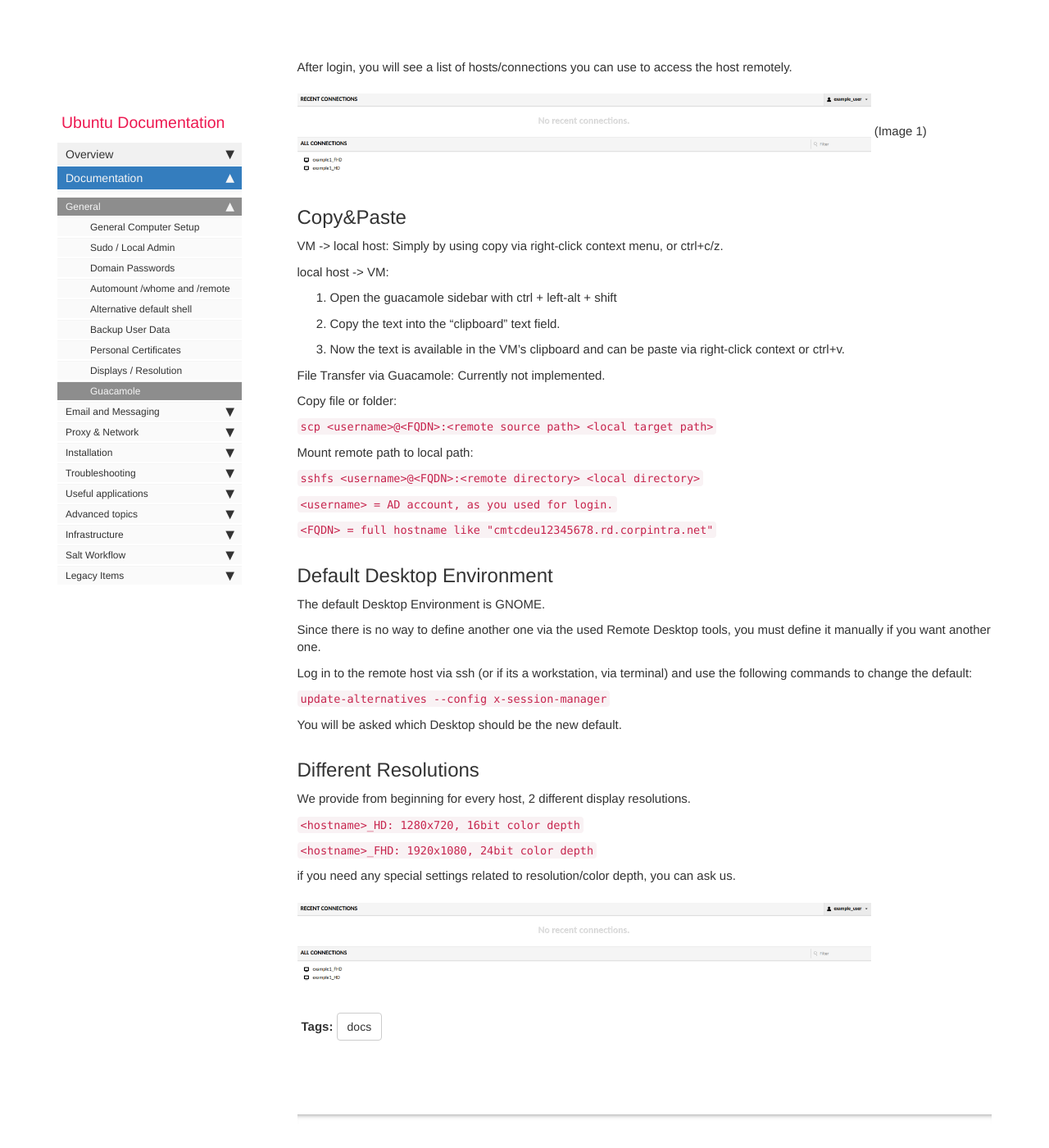
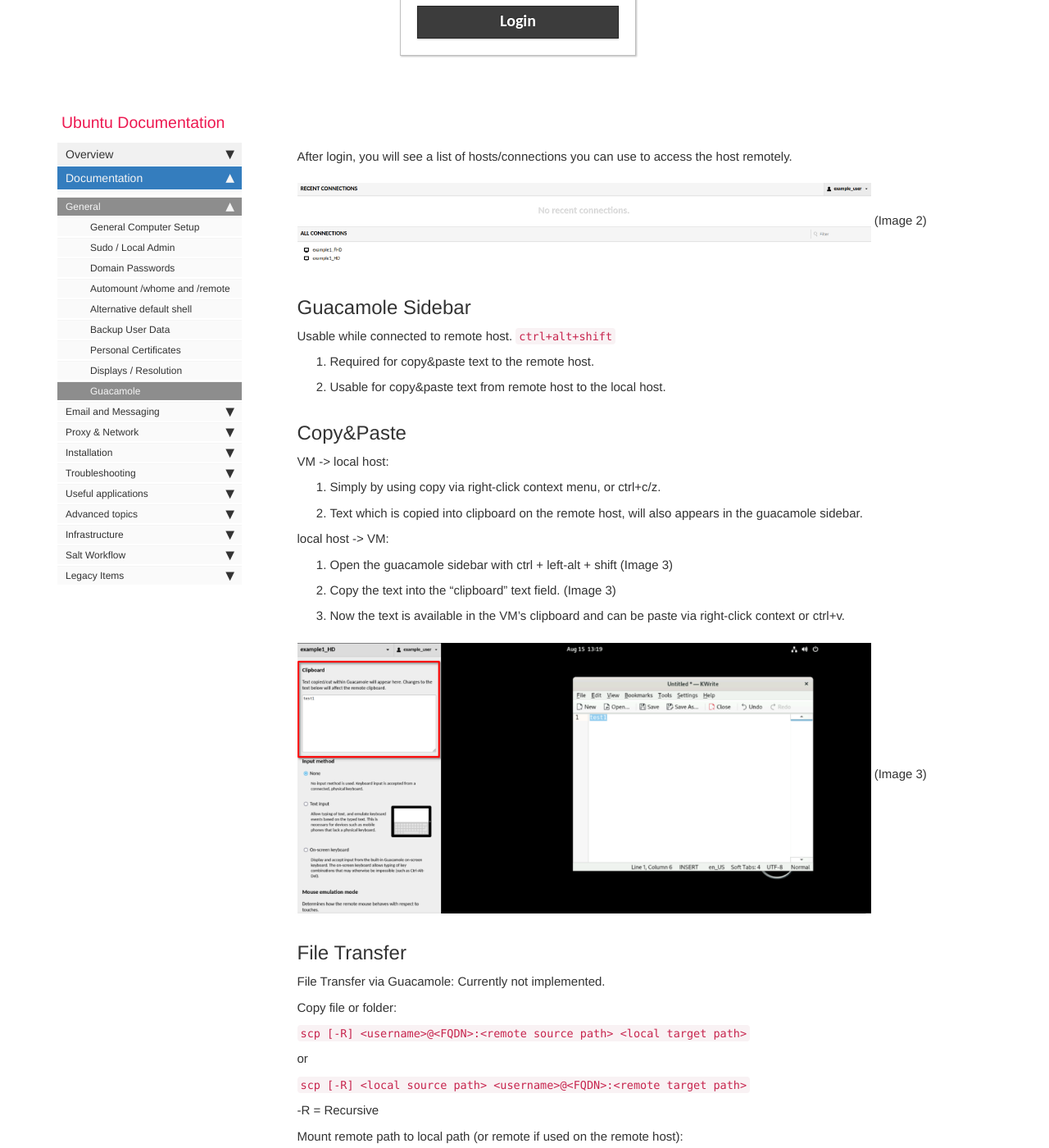
Before and after one commit to RajputPawan/Prometheus, a Jekyll site: the page built from pages/docs/guacamole.md, in a window 1280 px wide and 1400 px high, scrolled down 918 px. Shown: the whole window at 82% size. Built offline with Jekyll 4.4.1, drawn with Linux system fonts in a browser that asks for light colours; comment, search, counter and statistics services are not loaded; some of the changed text lies outside the part shown.

Commit message:
UBUNTUOP-1901/ohnemud-guacamole-documentation

````diff
--- a/pages/docs/guacamole.md
+++ b/pages/docs/guacamole.md
@@ -19,31 +19,55 @@
 After login, you will see a list of hosts/connections you can use to access the host remotely.
 
 ![install-jammy](images/docs/guacamole/2.png)
-(Image 1)
+(Image 2)
+
+
+## Guacamole Sidebar
+
+Usable while connected to remote host.
+```ctrl+alt+shift```
+
+1. Required for copy&paste text to the remote host.
+2. Usable for copy&paste text from remote host to the local host.
 
 
 ## Copy&Paste
 
-VM -> local host: Simply by using copy via right-click context menu, or ctrl+c/z.
-
+VM -> local host:
+1. Simply by using copy via right-click context menu, or ctrl+c/z.
+2. Text which is copied into clipboard on the remote host, will also appears in the guacamole sidebar.
 
 local host -> VM:
-1. Open the guacamole sidebar with ctrl + left-alt + shift
-2. Copy the text into the "clipboard" text field.
+1. Open the guacamole sidebar with ctrl + left-alt + shift (Image 3)
+2. Copy the text into the "clipboard" text field. (Image 3)
 3. Now the text is available in the VM's clipboard and can be paste via right-click context or ctrl+v.
 
 
+![install-jammy](images/docs/guacamole/3.png)
+(Image 3)
+
+
+## File Transfer
+
 File Transfer via Guacamole: Currently not implemented.
-
 
 Copy file or folder:
 
-```scp <username>@<FQDN>:<remote source path> <local target path>```
+```scp [-R] <username>@<FQDN>:<remote source path> <local target path>```
 
-Mount remote path to local path:
+or
+
+```scp [-R] <local source path> <username>@<FQDN>:<remote target path>```
+
+-R = Recursive
+
+
+Mount remote path to local path (or remote if used on the remote host):
 
 ```sshfs <username>@<FQDN>:<remote directory> <local directory>```
 
+
+Placeholders:
 
 ```<username> = AD account, as you used for login.```
 
@@ -77,3 +101,21 @@
 if you need any special settings related to resolution/color depth, you can ask us.
 
 ![install-jammy](images/docs/guacamole/2.png)
+
+
+
+## Multiple Remote Connections
+
+If you have more then one remote hosts assigned to your account, you can also show multiple of them in one window.
+
+1. Go within a open session to the Guaccamole sidebar with ctrl+alt+shift.
+2. Open the menu via the down arrow.
+3. Select the reote session which should shown in the same window.
+
+![install-jammy](images/docs/guacamole/3.png)
+(Image 4)
+
+
+## Contact
+
+If any further questions, contact Ubuntu Operations via Teams chat, Teams group or mailto:ubuntu-operations@mercedes-benz.com
````
Also changed, not shown: images/docs/guacamole/3.png (added), images/docs/guacamole/4.png (added).
